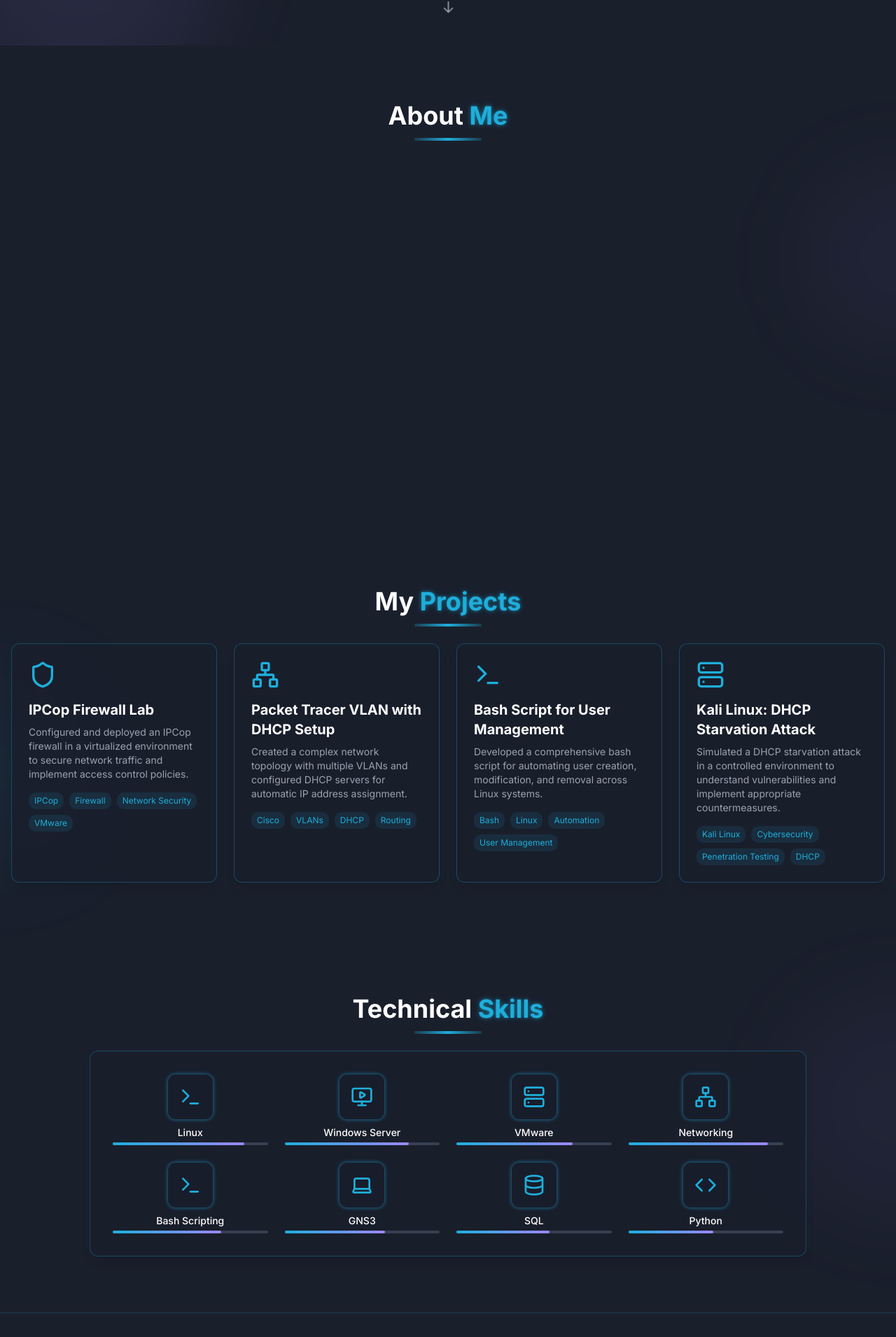
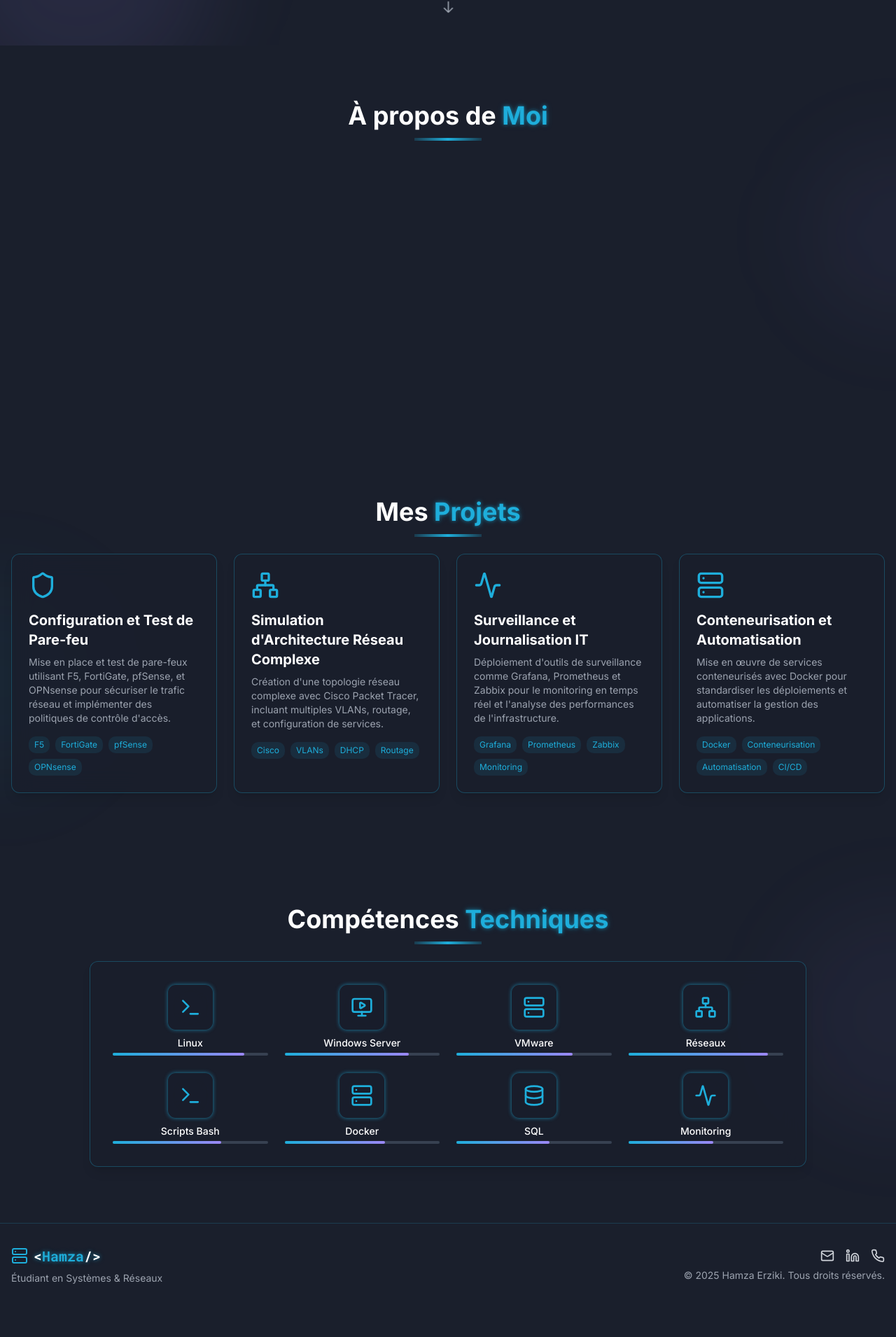
Before and after one commit to erziki22/hamza-portfolio, a React (Vite) app: page / in a window 1280 px wide. Shown: the part 735-2645 px from the top of the page at 70% size. After the commit the page ends 2603 px from the top, so only its background shows below. Built offline with nearby package versions, Linux system fonts and the light colour scheme.

Commit message:
feat: Update portfolio content and links
- Removed GitHub links.
- Updated LinkedIn, email, and phone contact links.
- Implemented French language as default and added language switcher.
- Replaced the logo.
- Updated projects and about me sections with new content.

```diff
--- a/src/components/About.tsx
+++ b/src/components/About.tsx
@@ -1,8 +1,10 @@
 
 import React, { useEffect, useRef } from 'react';
+import { useLanguage } from '../contexts/LanguageContext';
 
 const About: React.FC = () => {
   const aboutRef = useRef<HTMLDivElement>(null);
+  const { language } = useLanguage();
 
   useEffect(() => {
     const observer = new IntersectionObserver(
@@ -26,12 +28,25 @@ const About: React.FC = () => {
     };
   }, []);
 
+  const aboutText = {
+    fr: "Je suis un étudiant passionné en Systèmes et Réseaux à l'OFPPT au Maroc. Mon parcours est marqué par des projets pratiques en sécurité réseau, pare-feux (F5, FortiGate, pfSense, OPNsense), simulation d'architectures complexes, surveillance IT (Zabbix, Grafana), et conteneurisation avec Docker. Je me spécialise dans la virtualisation, l'automatisation et la gestion d'infrastructure, et je cherche à bâtir une carrière solide dans l'ingénierie des réseaux.",
+    en: "I'm a passionate Systems & Networks student at OFPPT Morocco. My background includes hands-on projects in firewall deployment (F5, FortiGate, pfSense, OPNsense), complex network architecture design, IT monitoring (Zabbix, Grafana), and Docker-based containerization. I focus on virtualization, automation, and infrastructure management, and I'm working toward a strong career in network engineering."
+  };
+
+  const aboutHeading = language === 'fr' ? "À propos de <span class='neon-text'>Moi</span>" : "About <span class='neon-text'>Me</span>";
+
+  // Tags for skills
+  const tags = {
+    fr: ["Sécurité Réseau", "Administration Système", "Automatisation", "Infrastructure IT"],
+    en: ["Network Security", "System Administration", "Automation", "IT Infrastructure"]
+  };
+
   return (
     <section id="about" className="py-20 relative">
       <div className="absolute w-64 h-64 rounded-full bg-cyber-purple/5 filter blur-3xl top-1/4 -right-32" aria-hidden="true"></div>
 
       <div className="container mx-auto px-4">
-        <h2 className="section-heading">About <span className="neon-text">Me</span></h2>
+        <h2 className="section-heading" dangerouslySetInnerHTML={{ __html: aboutHeading }}></h2>
 
         <div
           ref={aboutRef}
@@ -47,24 +62,18 @@ const About: React.FC = () => {
 
             <div className="md:w-2/3">
               <p className="mb-4 text-gray-300">
-                I'm a student at <span className="neon-text font-medium">OFPPT Morocco</span>, passionate about IT security,
-                networks, and automation. Currently in training to become a Systems & Network Technician, I'm developing
-                skills in network architecture, system administration, and cybersecurity.
-              </p>
-              <p className="mb-4 text-gray-300">
-                My technical journey is driven by curiosity and the desire to understand how complex systems communicate
-                and function securely. I enjoy working on practical projects that enhance network security and efficiency.
-              </p>
-              <p className="text-gray-300">
-                When I'm not configuring networks or optimizing systems, I'm experimenting with new technologies or
-                collaborating with peers on interesting technical challenges.
+                {aboutText[language]}
               </p>
 
               <div className="mt-6 flex flex-wrap gap-3">
-                <span className="px-3 py-1 bg-cyber-blue/20 text-cyber-blue rounded-md text-sm">Network Security</span>
-                <span className="px-3 py-1 bg-cyber-purple/20 text-cyber-purple rounded-md text-sm">System Administration</span>
-                <span className="px-3 py-1 bg-cyber-blue/20 text-cyber-blue rounded-md text-sm">Automation</span>
-                <span className="px-3 py-1 bg-cyber-purple/20 text-cyber-purple rounded-md text-sm">IT Infrastructure</span>
+                {tags[language].map((tag, index) => (
+                  <span
+                    key={index}
+                    className={`px-3 py-1 ${index % 2 === 0 ? 'bg-cyber-blue/20 text-cyber-blue' : 'bg-cyber-purple/20 text-cyber-purple'} rounded-md text-sm`}
+                  >
+                    {tag}
+                  </span>
+                ))}
               </div>
             </div>
           </div>
--- a/src/components/Footer.tsx
+++ b/src/components/Footer.tsx
@@ -1,27 +1,39 @@
 
 import React from 'react';
 import ContactLinks from './ContactLinks';
+import { useLanguage } from '../contexts/LanguageContext';
+import { Server } from 'lucide-react';
 
 const Footer: React.FC = () => {
+  const { language } = useLanguage();
+
   return (
     <footer className="py-8 border-t border-cyber-blue/20">
       <div className="container mx-auto px-4">
         <div className="flex flex-col md:flex-row justify-between items-center">
           <div className="mb-4 md:mb-0">
-            <a href="#" className="text-xl font-bold neon-text font-mono">
-              <span className="text-white">&lt;</span>
-              Hamza
-              <span className="text-white">/&gt;</span>
+            <a href="#" className="text-xl font-bold neon-text font-mono flex items-center gap-2 justify-center md:justify-start">
+              <Server className="w-6 h-6" />
+              <span>
+                <span className="text-white">&lt;</span>
+                Hamza
+                <span className="text-white">/&gt;</span>
+              </span>
             </a>
             <p className="text-sm text-gray-400 mt-2">
-              Systems & Network Engineering Student
+              {language === 'fr'
+                ? 'Étudiant en Systèmes & Réseaux'
+                : 'Systems & Network Engineering Student'}
             </p>
           </div>
 
           <div className="flex flex-col items-center md:items-end">
             <ContactLinks className="mb-2" />
             <p className="text-sm text-gray-400">
-              © {new Date().getFullYear()} Hamza. All rights reserved.
+              © {new Date().getFullYear()} Hamza Erziki.
+              {language === 'fr'
+                ? ' Tous droits réservés.'
+                : ' All rights reserved.'}
             </p>
           </div>
         </div>
--- a/src/components/Projects.tsx
+++ b/src/components/Projects.tsx
@@ -1,45 +1,78 @@
 
 import React from 'react';
 import ProjectCard from './ProjectCard';
-import { Network, Server, Terminal, Shield } from 'lucide-react';
+import { Network, Server, Terminal, Shield, Activity } from 'lucide-react';
+import { useLanguage } from '../contexts/LanguageContext';
 
 const Projects: React.FC = () => {
-  const projects = [
+  const { language } = useLanguage();
+
+  const projects = {
+    fr: [
       {
-      title: 'IPCop Firewall Lab',
-      description: 'Configured and deployed an IPCop firewall in a virtualized environment to secure network traffic and implement access control policies.',
-      technologies: ['IPCop', 'Firewall', 'Network Security', 'VMware'],
+        title: 'Configuration et Test de Pare-feu',
+        description: 'Mise en place et test de pare-feux utilisant F5, FortiGate, pfSense, et OPNsense pour sécuriser le trafic réseau et implémenter des politiques de contrôle d\'accès.',
+        technologies: ['F5', 'FortiGate', 'pfSense', 'OPNsense'],
         icon: <Shield className="w-10 h-10" />,
       },
       {
-      title: 'Packet Tracer VLAN with DHCP Setup',
-      description: 'Created a complex network topology with multiple VLANs and configured DHCP servers for automatic IP address assignment.',
+        title: 'Simulation d\'Architecture Réseau Complexe',
+        description: 'Création d\'une topologie réseau complexe avec Cisco Packet Tracer, incluant multiples VLANs, routage, et configuration de services.',
+        technologies: ['Cisco', 'VLANs', 'DHCP', 'Routage'],
+        icon: <Network className="w-10 h-10" />,
+      },
+      {
+        title: 'Surveillance et Journalisation IT',
+        description: 'Déploiement d\'outils de surveillance comme Grafana, Prometheus et Zabbix pour le monitoring en temps réel et l\'analyse des performances de l\'infrastructure.',
+        technologies: ['Grafana', 'Prometheus', 'Zabbix', 'Monitoring'],
+        icon: <Activity className="w-10 h-10" />,
+      },
+      {
+        title: 'Conteneurisation et Automatisation',
+        description: 'Mise en œuvre de services conteneurisés avec Docker pour standardiser les déploiements et automatiser la gestion des applications.',
+        technologies: ['Docker', 'Conteneurisation', 'Automatisation', 'CI/CD'],
+        icon: <Server className="w-10 h-10" />,
+      },
+    ],
+    en: [
+      {
+        title: 'Firewall Configuration and Testing',
+        description: 'Set up and tested firewalls using F5, FortiGate, pfSense, and OPNsense to secure network traffic and implement access control policies.',
+        technologies: ['F5', 'FortiGate', 'pfSense', 'OPNsense'],
+        icon: <Shield className="w-10 h-10" />,
+      },
+      {
+        title: 'Complex Network Architecture Simulation',
+        description: 'Created complex network topologies with Cisco Packet Tracer, including multiple VLANs, routing, and service configuration.',
         technologies: ['Cisco', 'VLANs', 'DHCP', 'Routing'],
         icon: <Network className="w-10 h-10" />,
       },
       {
-      title: 'Bash Script for User Management',
-      description: 'Developed a comprehensive bash script for automating user creation, modification, and removal across Linux systems.',
-      technologies: ['Bash', 'Linux', 'Automation', 'User Management'],
-      icon: <Terminal className="w-10 h-10" />,
+        title: 'IT Infrastructure Monitoring',
+        description: 'Deployed monitoring tools like Grafana, Prometheus, and Zabbix for real-time infrastructure monitoring and performance analysis.',
+        technologies: ['Grafana', 'Prometheus', 'Zabbix', 'Monitoring'],
+        icon: <Activity className="w-10 h-10" />,
       },
       {
-      title: 'Kali Linux: DHCP Starvation Attack',
-      description: 'Simulated a DHCP starvation attack in a controlled environment to understand vulnerabilities and implement appropriate countermeasures.',
-      technologies: ['Kali Linux', 'Cybersecurity', 'Penetration Testing', 'DHCP'],
+        title: 'Containerization and Automation',
+        description: 'Implemented containerized services with Docker to standardize deployments and automate application management.',
+        technologies: ['Docker', 'Containerization', 'Automation', 'CI/CD'],
         icon: <Server className="w-10 h-10" />,
       },
-  ];
+    ]
+  };
 
   return (
     <section id="projects" className="py-20 relative">
       <div className="absolute w-72 h-72 rounded-full bg-cyber-blue/5 filter blur-3xl -left-36 top-1/3" aria-hidden="true"></div>
 
       <div className="container mx-auto px-4">
-        <h2 className="section-heading">My <span className="neon-text">Projects</span></h2>
+        <h2 className="section-heading">
+          {language === 'fr' ? 'Mes ' : 'My '}<span className="neon-text">{language === 'fr' ? 'Projets' : 'Projects'}</span>
+        </h2>
 
         <div className="grid grid-cols-1 md:grid-cols-2 lg:grid-cols-4 gap-6">
-          {projects.map((project, index) => (
+          {projects[language].map((project, index) => (
             <ProjectCard
               key={index}
               title={project.title}
--- a/src/components/Skills.tsx
+++ b/src/components/Skills.tsx
@@ -9,31 +9,49 @@ import {
   Code,
   Laptop,
   MonitorPlay,
-  GanttChart
+  Activity
 } from 'lucide-react';
+import { useLanguage } from '../contexts/LanguageContext';
 
 const Skills: React.FC = () => {
-  const skills = [
+  const { language } = useLanguage();
+
+  const skills = {
+    fr: [
+      { name: 'Linux', icon: <Terminal className="w-8 h-8 text-cyber-blue" />, level: 85, delay: 0 },
+      { name: 'Windows Server', icon: <MonitorPlay className="w-8 h-8 text-cyber-blue" />, level: 80, delay: 100 },
+      { name: 'VMware', icon: <Server className="w-8 h-8 text-cyber-blue" />, level: 75, delay: 200 },
+      { name: 'Réseaux', icon: <Network className="w-8 h-8 text-cyber-blue" />, level: 90, delay: 300 },
+      { name: 'Scripts Bash', icon: <Terminal className="w-8 h-8 text-cyber-blue" />, level: 70, delay: 400 },
+      { name: 'Docker', icon: <Server className="w-8 h-8 text-cyber-blue" />, level: 65, delay: 500 },
+      { name: 'SQL', icon: <Database className="w-8 h-8 text-cyber-blue" />, level: 60, delay: 600 },
+      { name: 'Monitoring', icon: <Activity className="w-8 h-8 text-cyber-blue" />, level: 55, delay: 700 },
+    ],
+    en: [
       { name: 'Linux', icon: <Terminal className="w-8 h-8 text-cyber-blue" />, level: 85, delay: 0 },
       { name: 'Windows Server', icon: <MonitorPlay className="w-8 h-8 text-cyber-blue" />, level: 80, delay: 100 },
       { name: 'VMware', icon: <Server className="w-8 h-8 text-cyber-blue" />, level: 75, delay: 200 },
       { name: 'Networking', icon: <Network className="w-8 h-8 text-cyber-blue" />, level: 90, delay: 300 },
       { name: 'Bash Scripting', icon: <Terminal className="w-8 h-8 text-cyber-blue" />, level: 70, delay: 400 },
-    { name: 'GNS3', icon: <Laptop className="w-8 h-8 text-cyber-blue" />, level: 65, delay: 500 },
+      { name: 'Docker', icon: <Server className="w-8 h-8 text-cyber-blue" />, level: 65, delay: 500 },
       { name: 'SQL', icon: <Database className="w-8 h-8 text-cyber-blue" />, level: 60, delay: 600 },
-    { name: 'Python', icon: <Code className="w-8 h-8 text-cyber-blue" />, level: 55, delay: 700 },
-  ];
+      { name: 'Monitoring', icon: <Activity className="w-8 h-8 text-cyber-blue" />, level: 55, delay: 700 },
+    ]
+  };
 
   return (
     <section id="skills" className="py-20 relative">
       <div className="absolute w-80 h-80 rounded-full bg-cyber-purple/5 filter blur-3xl -right-40 top-20" aria-hidden="true"></div>
 
       <div className="container mx-auto px-4">
-        <h2 className="section-heading">Technical <span className="neon-text">Skills</span></h2>
+        <h2 className="section-heading">
+          {language === 'fr' ? 'Compétences ' : 'Technical '}
+          <span className="neon-text">{language === 'fr' ? 'Techniques' : 'Skills'}</span>
+        </h2>
 
         <div className="glass-card p-8 max-w-5xl mx-auto">
           <div className="grid grid-cols-2 sm:grid-cols-3 md:grid-cols-4 gap-6">
-            {skills.map((skill, index) => (
+            {skills[language].map((skill, index) => (
               <SkillIcon
                 key={index}
                 name={skill.name}
--- /dev/null
+++ b/src/contexts/LanguageContext.tsx
@@ -0,0 +1,30 @@
+
+import React, { createContext, useContext, useState } from 'react';
+
+type Language = 'fr' | 'en';
+
+interface LanguageContextType {
+  language: Language;
+  toggleLanguage: () => void;
+}
+
+const LanguageContext = createContext<LanguageContextType>({
+  language: 'fr',
+  toggleLanguage: () => {},
+});
+
+export const useLanguage = () => useContext(LanguageContext);
+
+export const LanguageProvider: React.FC<{ children: React.ReactNode }> = ({ children }) => {
+  const [language, setLanguage] = useState<Language>('fr');
+
+  const toggleLanguage = () => {
+    setLanguage(prev => prev === 'fr' ? 'en' : 'fr');
+  };
+
+  return (
+    <LanguageContext.Provider value={{ language, toggleLanguage }}>
+      {children}
+    </LanguageContext.Provider>
+  );
+};
--- a/src/pages/Index.tsx
+++ b/src/pages/Index.tsx
@@ -6,6 +6,7 @@ import About from '@/components/About';
 import Projects from '@/components/Projects';
 import Skills from '@/components/Skills';
 import Footer from '@/components/Footer';
+import { LanguageProvider } from '@/contexts/LanguageContext';
 
 const Index = () => {
   useEffect(() => {
@@ -13,6 +14,7 @@ const Index = () => {
   }, []);
 
   return (
+    <LanguageProvider>
       <div className="min-h-screen bg-cyber-dark text-white relative">
         <div
           className="absolute inset-0 overflow-hidden pointer-events-none z-0"
@@ -28,6 +30,7 @@ const Index = () => {
         <Skills />
         <Footer />
       </div>
+    </LanguageProvider>
   );
 };
 
```
Also changed, not shown: src/components/ContactLinks.tsx (+12 -12 lines), src/components/Navbar.tsx (+26 -8 lines). Lines whose indentation alone changed are shown as unchanged.
